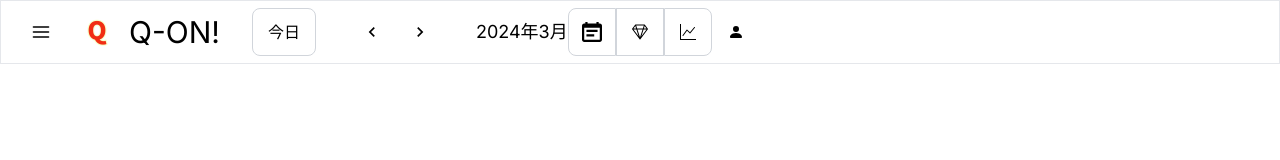
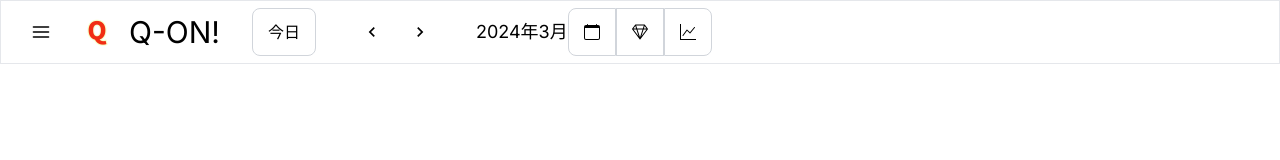
Before and after one commit to Yu-7777/hackit_2024, a Next.js app in the folder front/: page / in a window 1280 px wide. Shown: the top 160 px of the page. Built offline with nearby package versions, Linux system fonts and the light colour scheme.

Commit message:
ADD*react-iconsの追加

```diff
--- a/front/app/components/GraySquareButton.tsx
+++ b/front/app/components/GraySquareButton.tsx
@@ -1,13 +1,12 @@
-import React from "react";
+import React from 'react';
 
-const GraySquareButton = ({
-  borderRadius = "rounded-none", icon: Icon, onClick }) => {
+const GraySquareButton = ({ borderRadius = "rounded-none", onClick, children }) => {
   return (
     <button
       className={`w-12 h-12 ${borderRadius} border border-gray-300 hover:bg-gray-200 flex items-center justify-center text-base`}
       onClick={onClick}
     >
-      <Icon boxSize={20} />
+      {children}
     </button>
   );
 };
--- a/front/app/components/Header.tsx
+++ b/front/app/components/Header.tsx
@@ -2,13 +2,8 @@
 
 import Image from "next/image";
 import React from "react";
-import {
-  HamburgerIcon,
-  ChevronLeftIcon,
-  ChevronRightIcon,
-  CalendarIcon,
-} from "@chakra-ui/icons";
-import { BsGem, BsGraphUp, BsPersonFill } from "react-icons/bs";
+import { HamburgerIcon, ChevronLeftIcon, ChevronRightIcon } from "@chakra-ui/icons";
+import { BsCalendar, BsGem, BsGraphUp, BsPersonFill } from "react-icons/bs";
 
 import GrayRoundButton from "./GrayRoundButton";
 import GraySquareButton from "./GraySquareButton";
@@ -35,21 +30,15 @@ const Header = () => {
       <GrayRoundButton icon={ChevronRightIcon} onClick={handleButtonClick} />
       <p className="text-lg ml-8">2024年3月</p>
       <div className="flex justify-end">
-        <GraySquareButton
-          icon={CalendarIcon}
-          onClick={handleButtonClick}
-          borderRadius="rounded-l-lg"
-        ></GraySquareButton>
-        <GraySquareButton
-          icon={BsGem}
-          onClick={handleButtonClick}
-        ></GraySquareButton>
-        <GraySquareButton
-          icon={BsGraphUp}
-          onClick={handleButtonClick}
-          borderRadius="rounded-r-lg"
-        ></GraySquareButton>
-        <GrayRoundButton icon={BsPersonFill} onClick={handleButtonClick} />
+        <GraySquareButton onClick={handleButtonClick} borderRadius="rounded-l-lg">
+          <BsCalendar />
+        </GraySquareButton>
+        <GraySquareButton onClick={handleButtonClick}>
+          <BsGem />
+        </GraySquareButton>
+        <GraySquareButton onClick={handleButtonClick} borderRadius="rounded-r-lg">
+          <BsGraphUp />
+        </GraySquareButton>
       </div>
     </header>
   );
--- a/front/package.json
+++ b/front/package.json
@@ -12,7 +12,8 @@
     "@chakra-ui/icons": "^2.1.1",
     "next": "14.1.3",
     "react": "^18",
-    "react-dom": "^18"
+    "react-dom": "^18",
+    "react-icons": "^5.0.1"
   },
   "devDependencies": {
     "@types/node": "^20",
```
Also changed, not shown: 1 other file (tests, documents, lock files or other folders).
